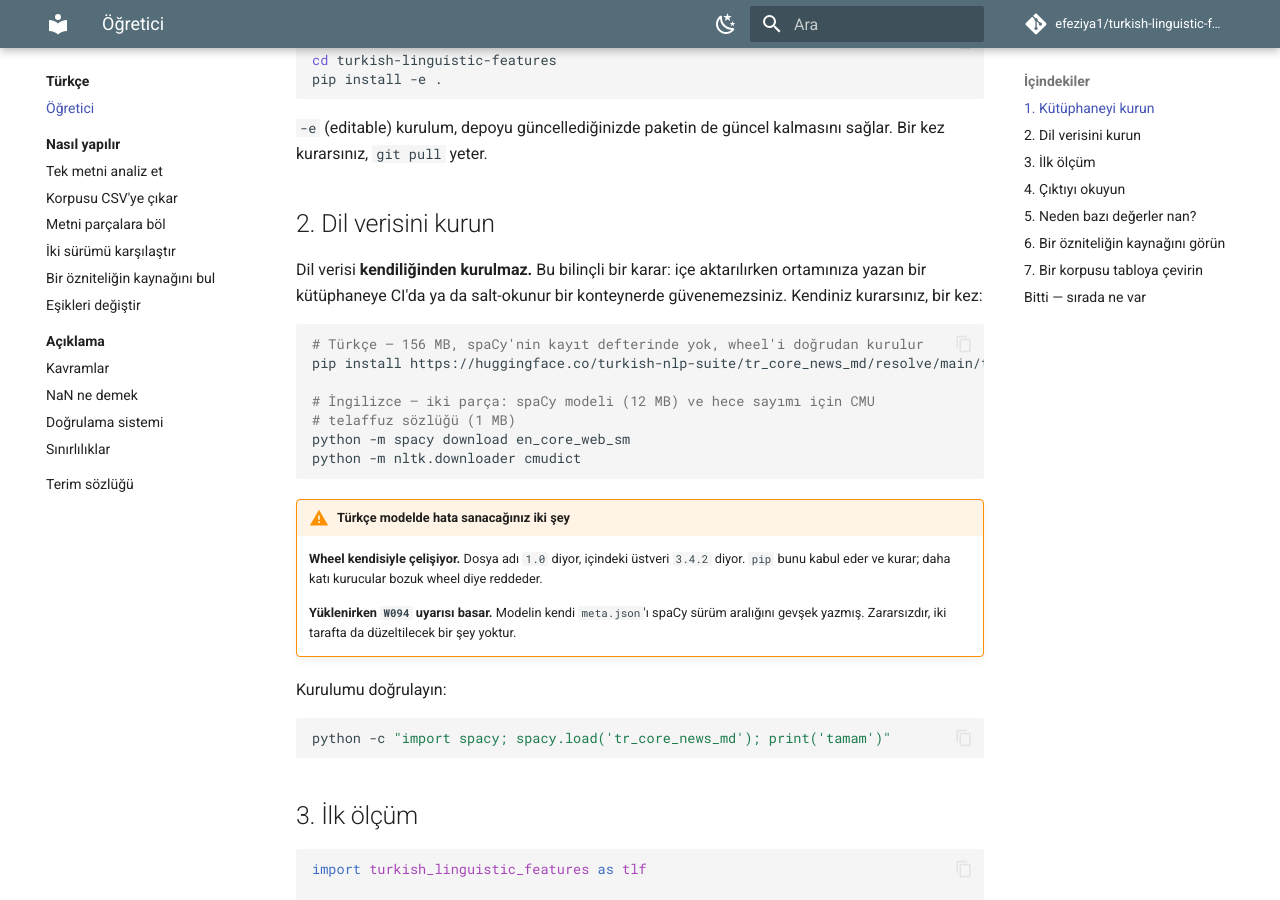
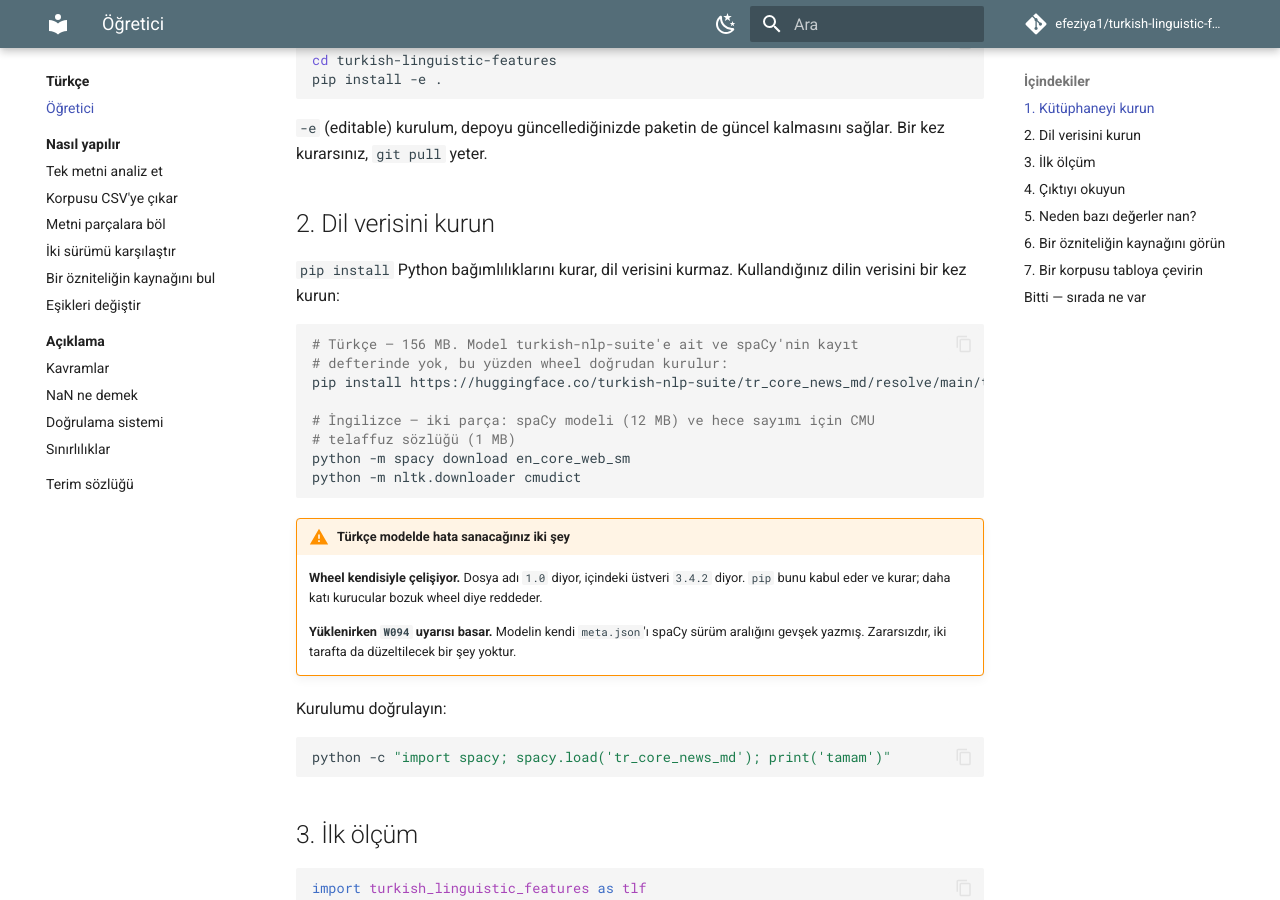
Before and after one commit to efeziya1/turkish-linguistic-features, an MkDocs documentation site: the page built from docs/tr/baslangic.md, in a window 1280 px wide and 900 px high, scrolled down 432 px. Built offline with MkDocs 1.6.1 and Material for MkDocs 9.7.7, drawn with Linux system fonts in a browser that asks for light colours; comment, search, counter and statistics services are not loaded.

Commit message:
docs(readme): Language data bölümünü sadeleştir
README'deki bölüm verilen metinle değiştirildi. İki öğreticide "içe
aktarılırken ortama yazan kütüphane" gerekçesi (cmudict indirmesi import'ta
değil çalışma anındaydı) sade anlatıma çevrildi; Türkçe öğretici modelin
turkish-nlp-suite'e ait olduğunu anıyor.

Denetlendi: veri eksikken analyze() kurulum komutunu içeren hata veriyor
(spaCy TR/EN, cmudict); getting-started bağlantısı çalışıyor; sürüm ve
boyutlar öğreticiler ve sınırlılıklar sayfasıyla tutarlı.

````diff
--- a/docs/tr/baslangic.md
+++ b/docs/tr/baslangic.md
@@ -21,12 +21,12 @@ sağlar. Bir kez kurarsınız, `git pull` yeter.
 
 ## 2. Dil verisini kurun
 
-Dil verisi **kendiliğinden kurulmaz.** Bu bilinçli bir karar: içe aktarılırken
-ortamınıza yazan bir kütüphaneye CI'da ya da salt-okunur bir konteynerde
-güvenemezsiniz. Kendiniz kurarsınız, bir kez:
+`pip install` Python bağımlılıklarını kurar, dil verisini kurmaz.
+Kullandığınız dilin verisini bir kez kurun:
 
 ```bash
-# Türkçe — 156 MB, spaCy'nin kayıt defterinde yok, wheel'i doğrudan kurulur
+# Türkçe — 156 MB. Model turkish-nlp-suite'e ait ve spaCy'nin kayıt
+# defterinde yok, bu yüzden wheel doğrudan kurulur:
 pip install https://huggingface.co/turkish-nlp-suite/tr_core_news_md/resolve/main/tr_core_news_md-1.0-py3-none-any.whl
 
 # İngilizce — iki parça: spaCy modeli (12 MB) ve hece sayımı için CMU
````
Also changed, not shown: README.md (+12 -11 lines), docs/en/getting-started.md (+2 -3 lines).
